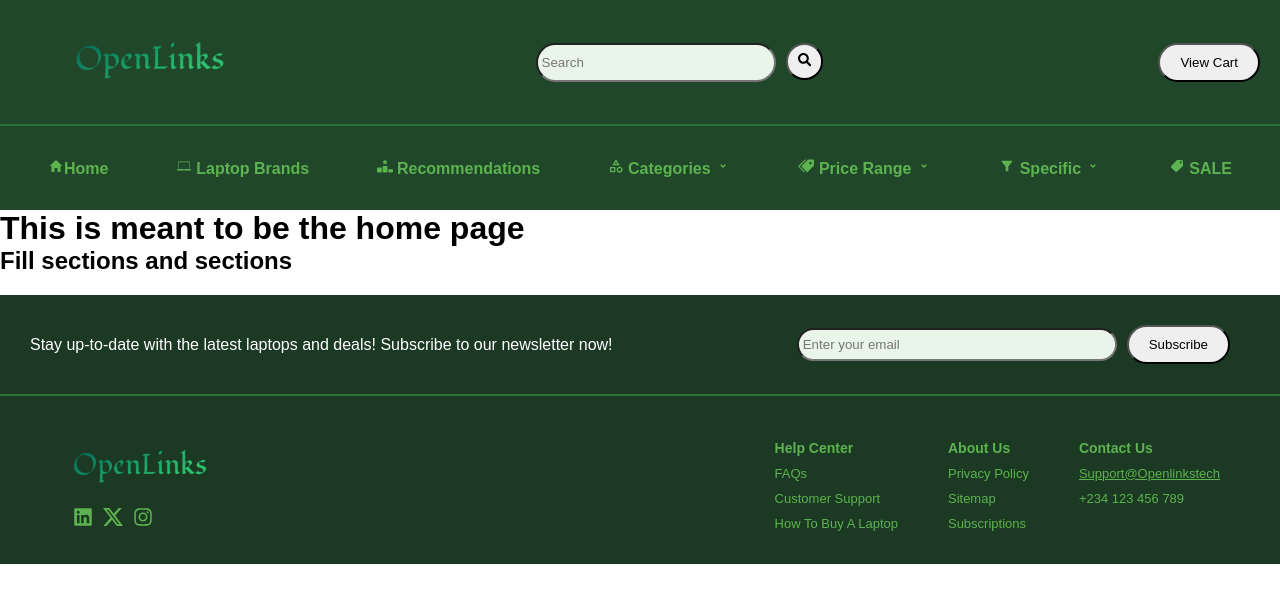
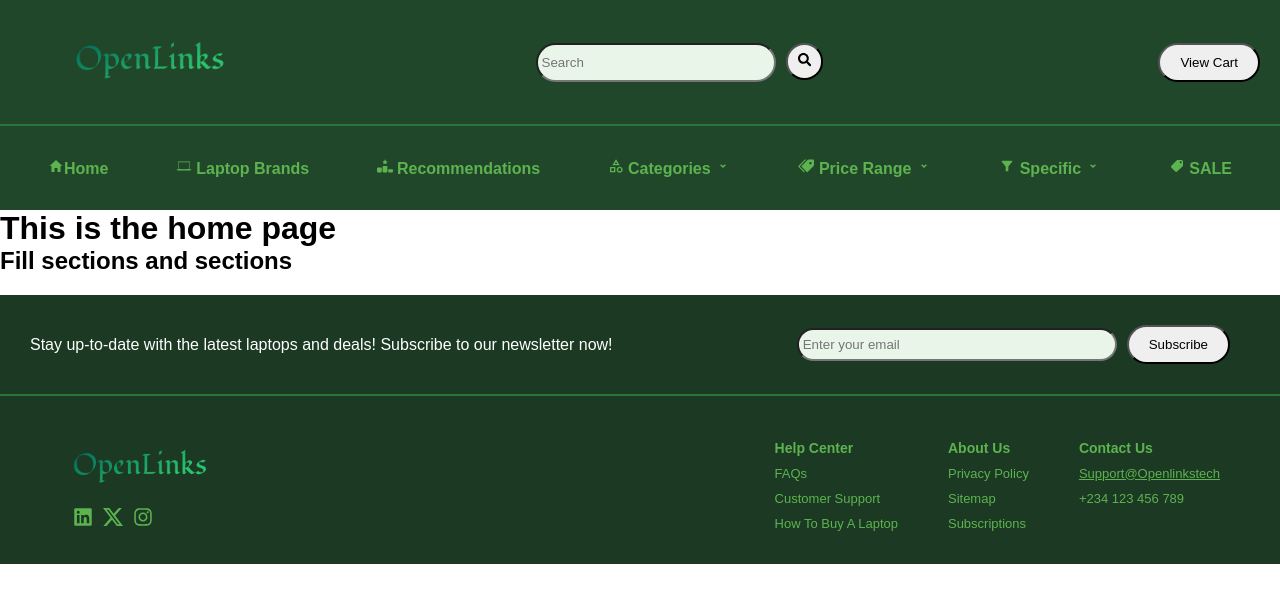
Before and after one commit to Gahbriehel/openlinks, a React (Create React App) app in the folder openlinks/: page / in a window 1280 px wide. Shown: the top 602 px of the page. Built offline with nearby package versions, Linux system fonts and the light colour scheme.

Commit message:
added temp text for homepage

```diff
--- a/openlinks/src/components/home.js
+++ b/openlinks/src/components/home.js
@@ -4,7 +4,7 @@ const Home = () => {
     return (
         <>
             <div className='home_container'>
-                <h1>This is meant to be the home page</h1>
+                <h1>This is the home page</h1>
                 <h2>Fill sections and sections</h2>
             </div>
         </>
```
